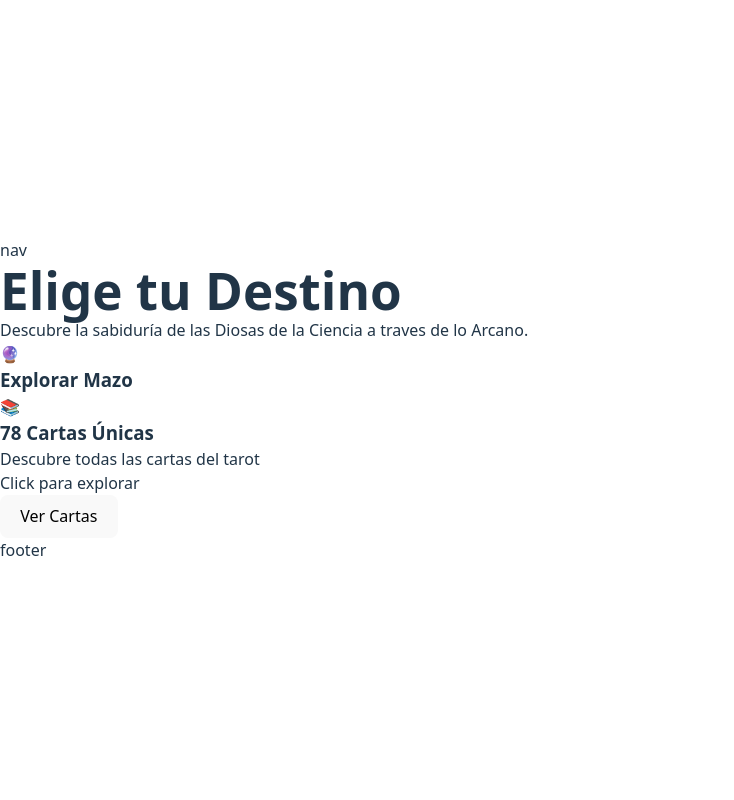
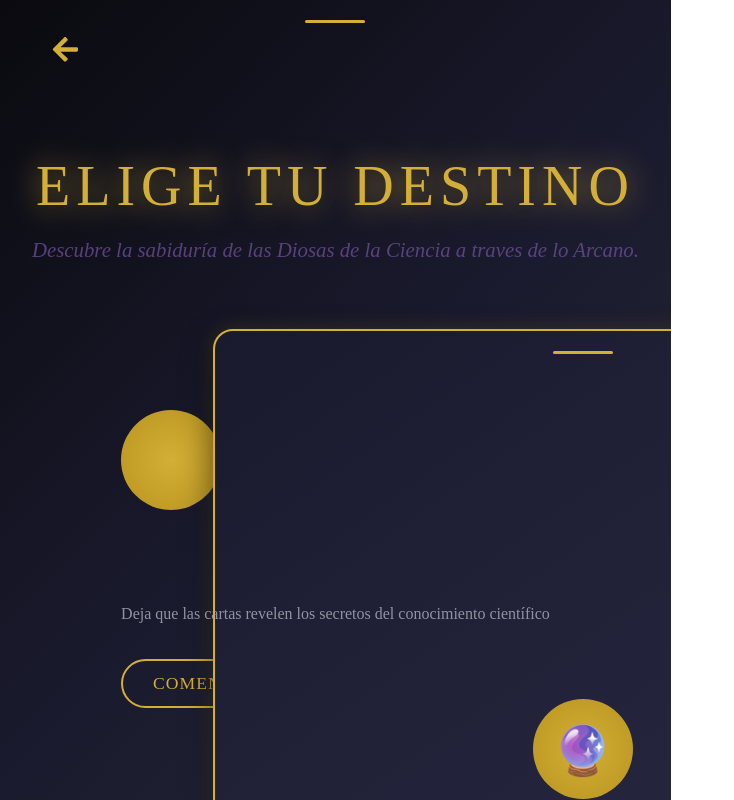
Before and after one commit to MichelleGel/Tarot-of-Minds, a React (Vite) app: page /home in a window 1280 px wide. Shown: the top 800 px of the page, without its empty margins (0-734 px from the left). Built offline with nearby package versions, Linux system fonts and the light colour scheme.

Commit message:
working on home page, adding backbutton instead of navbar and the footer file on layout with correct routes

```diff
--- a/package.json
+++ b/package.json
@@ -15,6 +15,7 @@
     "axios": "^1.11.0",
     "react": "^19.1.0",
     "react-dom": "^19.1.0",
+    "react-icons": "^5.5.0",
     "react-router-dom": "^7.7.1",
     "three": "^0.179.1"
   },
--- /dev/null
+++ b/src/components/BackButton.jsx
@@ -0,0 +1,20 @@
+import { useNavigate } from "react-router-dom"
+import { FaArrowLeft } from "react-icons/fa"
+
+const BackButton = () => {
+  const navigate = useNavigate();
+
+  return (
+    <button
+    className="back-button"
+    onClick={() => navigate(-1)}
+    onMouseEnter = {(e) => (e.currentTarget.style.transform = "scale(1.1")}
+    onMouseLeave = {(e) => (e.currentTarget.style.transform = "scale(1)")}
+    aria-label="Volver"
+    >
+      <FaArrowLeft/>
+    </button>
+  )
+}
+
+export default BackButton;
--- a/src/components/Footer.jsx
+++ b/src/components/Footer.jsx
@@ -1,7 +1,13 @@
 
 const Footer = () => {
   return (
-    <div>Footer</div>
+    <footer className="footer">
+      <p>© 2025 Tarot of Minds — Inspirado por diosas de la Ciencia</p>
+      <br/>
+      <p>Un proyecto realizado como parte de la formacion FemCoders P4 de <a href="https://factoriaf5.org" target="_blank" rel="noopener noreferrer">
+          {' '} Factoría F5.
+        </a></p>
+    </footer>
   )
 }
 
--- /dev/null
+++ b/src/layout/Layout.css
@@ -0,0 +1,38 @@
+.back-button {
+    position: fixed;
+    top: 1rem;
+    left: 1rem;
+    background: transparent;
+    border: none;
+    color: #d4af37;
+    font-size: 1.8rem;
+    cursor: pointer;
+    z-index: 999;
+    transition: transform 0.2s ease;
+    animation: slideIn 0.5s ease forwards;
+}
+
+.back-button:hover {
+    transform: scale(1.1);
+}
+
+@keyframes slideIn {
+    from {
+        opacity: 0;
+        transform: translateX(-20px);
+    }
+
+    to {
+        opacity: 1;
+        transform: translateX(0);
+    }
+}
+
+.footer {
+    text-align: center;
+    padding: 1rem;
+    background-color: #1a1a2e;
+    color: #d4af37;
+    font-family: "Cormorant Garamond", serif;
+    font-size: 0.9rem;
+}
--- a/src/layout/Layout.jsx
+++ b/src/layout/Layout.jsx
@@ -1,11 +1,19 @@
-import { Outlet } from 'react-router-dom'
+import { Outlet, useLocation } from 'react-router-dom'
+import BackButton from '../components/BackButton';
+import Footer from '../components/Footer';
+import "./Layout.css";
 
 const Layout = () => {
+    const location = useLocation();
+
+    const showBackButton = !["/", "/landing"].includes(location.pathname);
+    const showFooter = !["/", "/landing"].includes(location.pathname);
+
     return (
         <>
-            nav
+            {showBackButton && <BackButton/>}
             <Outlet/>
-            footer
+            {showFooter && <Footer/>}
         </>
     )
 }
--- a/src/pages/Home.css
+++ b/src/pages/Home.css
@@ -0,0 +1,246 @@
+.home-container {
+    min-height: 100vh;
+    background: linear-gradient(135deg,
+            #0a0a0f 0%,
+            #1a1a2e 50%,
+            #2a2a3a 100%);
+    position: relative;
+    overflow: hidden;
+}
+
+.particles-container {
+    position: absolute;
+    top: 0;
+    left: 0;
+    width: 100%;
+    height: 100%;
+    pointer-events: none;
+    z-index: 1;
+}
+
+.main-content {
+    position: relative;
+    z-index: 2;
+    display: flex;
+    flex-direction: column;
+    align-items: center;
+    justify-content: center;
+    min-height: 100vh;
+    padding: 2rem;
+}
+
+.main-title {
+    color: #d4af37;
+    font-size: 3.5rem;
+    font-family: serif;
+    font-weight: 300;
+    letter-spacing: 6px;
+    text-transform: uppercase;
+    text-align: center;
+    margin-bottom: 1rem;
+    text-shadow: 0 0 30px rgba(212, 175, 55, 0.8);
+    animation: fadeInGlow 2s ease-in;
+}
+
+.subtitle {
+    color: #6a4c93;
+    font-size: 1.3rem;
+    font-family: serif;
+    font-style: italic;
+    text-align: center;
+    margin-bottom: 4rem;
+    opacity: 0.8;
+}
+
+.cards-container {
+    display: flex;
+    gap: 4rem;
+    flex-wrap: wrap;
+    justify-content: center;
+    align-items: flex-start;
+}
+
+/* ----- Carta con flip ----- */
+.card-flip {
+    width: 280px;
+    height: 400px;
+    cursor: pointer;
+    position: relative;
+    perspective: 1000px;
+    margin-bottom: 2rem;
+}
+
+.card-flip>div {
+    width: 100%;
+    height: 100%;
+    position: relative;
+    transform-style: preserve-3d;
+    transition: transform 0.6s ease;
+}
+
+.card-flip.flipped>div {
+    transform: rotateY(180deg);
+}
+
+.card-front,
+.card-back {
+    position: absolute;
+    width: 100%;
+    height: 100%;
+    border-radius: 20px;
+    border: 2px solid #d4af37;
+    backface-visibility: hidden;
+    display: flex;
+    flex-direction: column;
+    align-items: center;
+    justify-content: center;
+    padding: 2rem;
+}
+
+.card-front {
+    background: linear-gradient(145deg, #1a1a2e, #2d2d4a);
+    box-shadow: 0 10px 30px rgba(0, 0, 0, 0.5),
+        0 0 20px rgba(212, 175, 55, 0.2);
+}
+
+.card-back {
+    background: linear-gradient(145deg, #2d2d4a, #1a1a2e);
+    transform: rotateY(180deg);
+    box-shadow: 0 20px 40px rgba(212, 175, 55, 0.4),
+        0 0 80px rgba(212, 175, 55, 0.3);
+}
+
+.card-icon {
+    width: 100px;
+    height: 100px;
+    background: radial-gradient(circle, #d4af37, #b8941f);
+    border-radius: 50%;
+    display: flex;
+    align-items: center;
+    justify-content: center;
+    margin-bottom: 2rem;
+    font-size: 3rem;
+}
+
+.card-icon-back {
+    width: 80px;
+    height: 80px;
+    background: radial-gradient(circle, #6a4c93, #4a3268);
+    border-radius: 50%;
+    display: flex;
+    align-items: center;
+    justify-content: center;
+    margin-bottom: 1.5rem;
+    font-size: 2rem;
+}
+
+.card-title {
+    color: #d4af37;
+    font-size: 1.8rem;
+    font-family: serif;
+    font-weight: 400;
+    margin-bottom: 1rem;
+    text-align: center;
+}
+
+.card-text {
+    color: #a0a0b0;
+    font-size: 1rem;
+    font-family: serif;
+    text-align: center;
+    line-height: 1.6;
+    opacity: 0.9;
+}
+
+.card-list {
+    color: #a0a0b0;
+    font-size: 0.95rem;
+    font-family: serif;
+    text-align: left;
+    line-height: 1.8;
+    list-style: none;
+    padding: 0;
+    margin: 0;
+}
+
+.card-list .highlight {
+    color: #d4af37;
+    font-style: italic;
+}
+
+.card-note {
+    position: absolute;
+    bottom: 20px;
+    left: 50%;
+    transform: translateX(-50%);
+    color: #6a4c93;
+    font-size: 0.9rem;
+    font-style: italic;
+}
+
+.card-decoration {
+    position: absolute;
+    top: 20px;
+    left: 50%;
+    transform: translateX(-50%);
+    width: 60px;
+    height: 3px;
+    background: #d4af37;
+    border-radius: 2px;
+}
+
+.card-button {
+    margin-top: 2rem;
+    padding: 12px 30px;
+    font-size: 1.1rem;
+    background-color: transparent;
+    color: #d4af37;
+    border: 2px solid #d4af37;
+    border-radius: 25px;
+    cursor: pointer;
+    font-family: serif;
+    text-transform: uppercase;
+    letter-spacing: 1px;
+    transition: all 0.3s ease;
+}
+
+.card-button.hovered {
+    transform: scale(1.05);
+    background-color: rgba(212, 175, 55, 0.1);
+    box-shadow: 0 0 20px rgba(212, 175, 55, 0.4);
+}
+
+/* Animaciones */
+@keyframes fadeInGlow {
+    0% {
+        opacity: 0;
+        text-shadow: 0 0 0 rgba(212, 175, 55, 0);
+    }
+
+    100% {
+        opacity: 1;
+        text-shadow: 0 0 30px rgba(212, 175, 55, 0.8);
+    }
+}
+
+@keyframes pulse {
+
+    0%,
+    100% {
+        transform: scale(1);
+        box-shadow: 0 0 20px rgba(212, 175, 55, 0.4);
+    }
+
+    50% {
+        transform: scale(1.1);
+        box-shadow: 0 0 40px rgba(212, 175, 55, 0.8);
+    }
+}
+
+/* Responsive */
+@media (max-width: 768px) {
+    .cards-container {
+        flex-direction: column;
+        gap: 2rem;
+    }
+}
--- a/src/pages/Home.jsx
+++ b/src/pages/Home.jsx
@@ -1,16 +1,17 @@
 import React, { useState, useEffect } from 'react';
+import './Home.css'
 
 const Home = ({ onNavigate }) => {
     const [hoveredCard, setHoveredCard] = useState(null);
 
     //Navegación
     const goToCardDeck = () => {
-        onNavigate?.('../pages/CardDeck.jsx');
+        onNavigate?.('/CardDeck');
         console.log('Navegando a: Ver todas las cartas');
     };
 
     const goToTarotSpread = () => {
-        onNavigate?.('../pages/TarotSpread.jsx');
+        onNavigate?.('/TarotSpread');
         console.log('Navegando a: Echar las cartas')
     };
 
@@ -83,6 +84,33 @@ const Home = ({ onNavigate }) => {
                         Ver Cartas
                     </button>
                 </div>
+                {/*Carta 2 - Echar las cartas*/}
+                <div className="card-wrapper">
+                    <div
+                        className={`card ${hoveredCard === 'reading' ? 'hovered' : ''}`}
+                        onClick={goToTarotSpread}
+                        onMouseEnter={() => setHoveredCard('reading')}
+                        onMouseLeave={() => setHoveredCard(null)}>
+                        <div
+                            className={`card-icon ${hoveredCard === 'reading' ? 'pulse' : ''}`}></div>
+                        <h3 className="card-title">Realizar Lectura</h3>
+                        <p className="card-text">
+                            Deja que las cartas revelen los secretos del conocimiento
+                            científico
+                        </p>
+                        <div className="card-decoration" />
+                    </div>
+                    {/* Botón 2 */}
+                    <button
+                        className={`card-button ${hoveredCard === 'reading' ? 'hovered' : ''
+                            }`}
+                        onClick={goToTarotSpread}
+                        onMouseEnter={() => setHoveredCard('reading')}
+                        onMouseLeave={() => setHoveredCard(null)}
+                    >
+                        Comenzar Lectura
+                    </button>
+                </div>
             </div>
         </div>
     )
--- a/src/router/Router.jsx
+++ b/src/router/Router.jsx
@@ -19,15 +19,15 @@ const RouterTarot = createBrowserRouter([{
             element:<Home/>
         },
         {
-            path:"/deckofcards",
+            path:"/cards",
             element:<CardDeck/>
         },
         {
-            path:"/detailcard/:id",
+            path:"/card/:id",
             element:<CardDetail/>
         },
         {
-            path:"/tarotlecture",
+            path:"/lecture",
             element:<TarotSpread/>
         }
 
```
Also changed, not shown: src/components/NavBar.jsx (deleted, +0 -8 lines), 1 other file (tests, documents, lock files or other folders).
